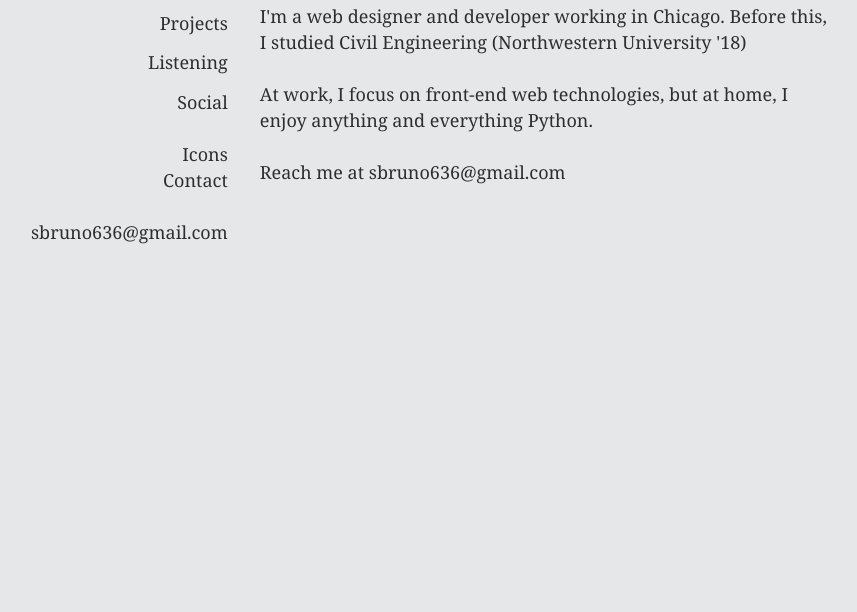
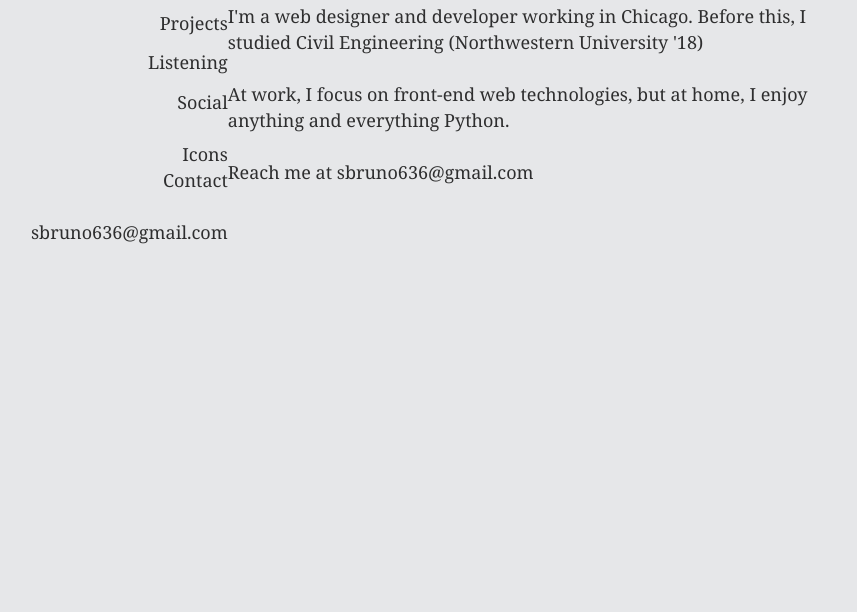
Before and after one commit to stevenbruno/personal-site-v2, a Gatsby site: page / in a window 1280 px wide. Shown: the part 188-800 px from the top of the page, without its empty margins (89-946 px from the left). Built offline with nearby package versions, Linux system fonts and the light colour scheme; Gatsby itself is replaced by a stand-in of ours.

Commit message:
set container max-width

```diff
--- a/src/components/Content/content.module.css
+++ b/src/components/Content/content.module.css
@@ -1,4 +1,3 @@
 .container {
-  max-width: 600px;
-  padding-left: 32px;
+  max-width: 620px;
 }
```
